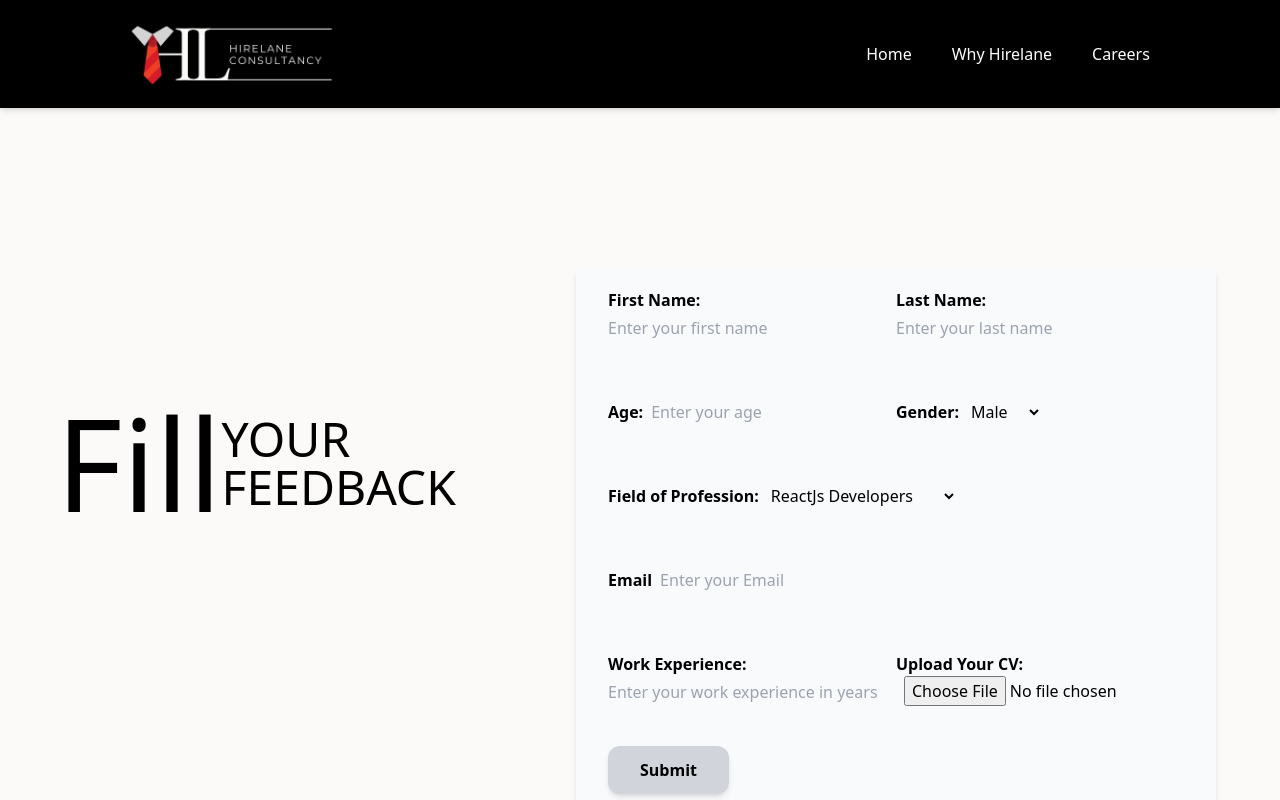
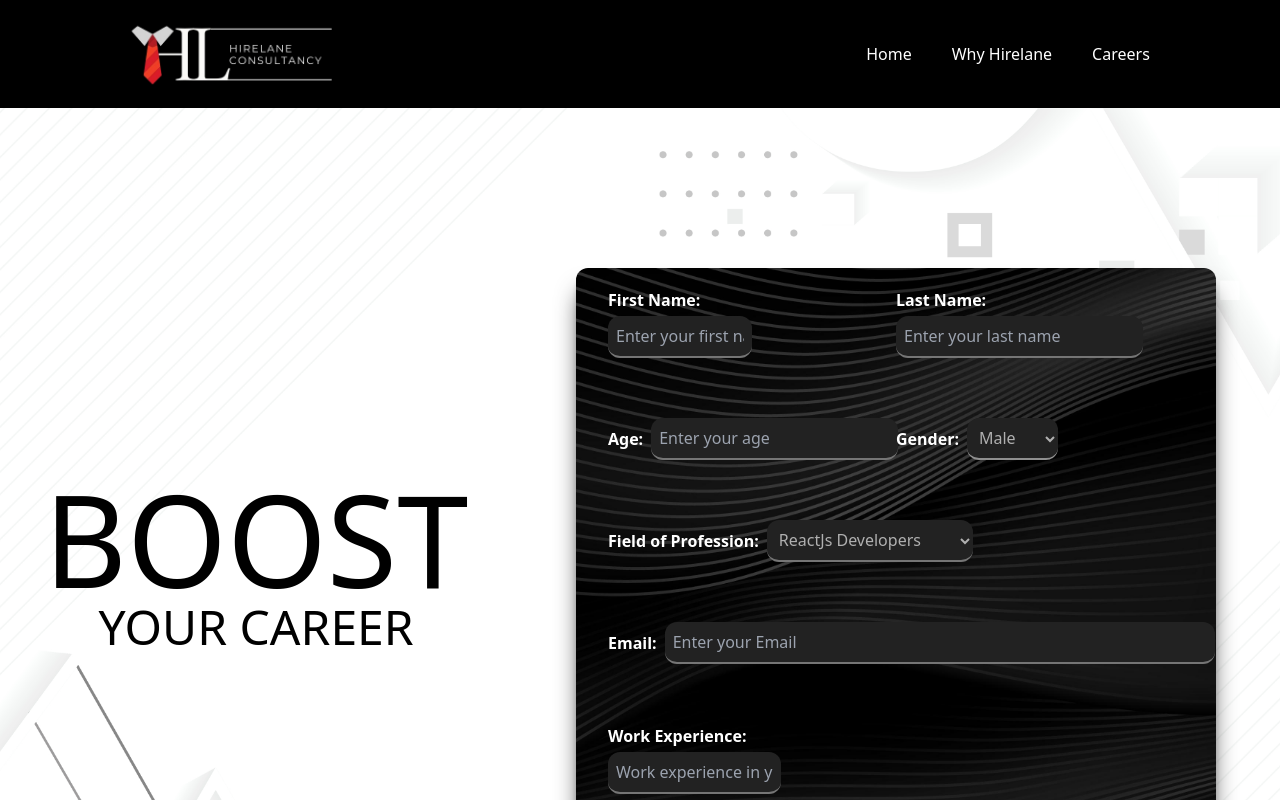
Before and after one commit to Hirelane/hirelane_consultancy, a React (Create React App) app: page /careers in a window 1280 px wide. Shown: the top 800 px of the page. Built offline with nearby package versions, Linux system fonts and the light colour scheme.

Commit message:
form ui updated, bg added to website

```diff
--- a/src/components/AboutUsHeader.jsx
+++ b/src/components/AboutUsHeader.jsx
@@ -1,10 +1,16 @@
 import leftImg from '../assets/about-header-left.jpg';
 import midImg from '../assets/about-header-mid.jpg';
 import rightImg from '../assets/about-header-right.jpg';
+import pageBG from '../assets/pageBG.jpg';
 
 const AboutUsHeader = () => {
     return (
-        <div className="flex flex-col justify-center items-center py-20">
+        <div className="flex flex-col justify-center items-center py-20" style={{
+            background: `url(${pageBG})`,
+            backgroundSize: 'cover',
+            backgroundRepeat: 'no-repeat',
+            backgroundPosition: 'center',
+        }}>
             <p className='text-[1.4rem] font-sans mb-1'>ABOUT US</p>
             <p className='text-[2rem] font-semibold'>We are unlocking IT potential</p>
             <p className='text-[1.2rem] text-center font-light w-[600px]'>We're here to help organizations not just survive but thrive in today's ever-changing landscape through IT innovation.</p>
--- a/src/components/CareerForm.jsx
+++ b/src/components/CareerForm.jsx
@@ -2,6 +2,8 @@ import { motion } from 'framer-motion';
 import { slideIn } from '../utils/Motion.js';
 import { useState } from 'react';
 import { professions } from '../data.js';
+import blackBG from '../assets/exertiseBG.jpg'
+import pageBG from '../assets/pageBG.jpg'
 
 const CareerForm = () => {
 
@@ -44,14 +46,19 @@ const CareerForm = () => {
 
     return (
         <>
-          <div className='flex h-[100%] lg:flex-row flex-col flex-wrap lg:mt-0 sm:mt-[90px]'>
+          <div className='flex h-[100%] lg:flex-row flex-col flex-wrap lg:mt-0 sm:mt-[90px] pb-40' style={{
+                    background: `url(${pageBG})`,
+                    backgroundSize: 'cover',
+                    backgroundRepeat: 'no-repeat',
+                    backgroundPosition: 'center',
+                }}>
             <motion.div
               initial="hidden"
               animate="show"
               variants={slideIn('left', "tween", 0.2, 1)}
-              className='w-[30%] flex mx-auto justify-center items-center'>
-              <h1 className='text-9xl'>Fill</h1>
-              <h1 className='text-5xl'>YOUR FEEDBACK</h1>
+              className='w-[30%] flex flex-col mx-auto justify-center items-center'>
+              <h1 className='text-9xl'>BOOST</h1>
+              <h1 className='text-5xl text-justify'>YOUR CAREER</h1>
             </motion.div>
 
 
@@ -63,29 +70,34 @@ const CareerForm = () => {
               <form
                 id='feedbackForm'
                 onSubmit={handleSubmit}
-                className='mt-12 flex flex-col gap-8  bg-slate-50 rounded-md shadow-md mb-3'>
+                className='mt-12 flex flex-col gap-8 z-20 shadow-[#373737] bg-slate-50 rounded-xl pb-3 shadow-xl mb-3' style={{
+                    background: `url(${blackBG})`,
+                    backgroundSize: 'cover',
+                    backgroundRepeat: 'no-repeat',
+                    backgroundPosition: 'center',
+                }}>
                 <div className='flex flex-row justify-start flex-wrap'>
                   <label
                     className='w-[45%] ml-[5%] flex flex-col mt-5 mb-2'>
-                    <span className='font-bold'>First Name: </span>
+                    <span className='font-bold text-white'>First Name: </span>
                     <input
                       name='fname'
                       value={form.fname}
                       required
                       onChange={handleChange}
                       placeholder='Enter your first name'
-                      className='rounded-md mt-1 bg-transparent'
+                      className='rounded-xl border-b-2 border-[#757575] text-[#b0b0b0] w-[50%] mt-1 bg-[#222222] p-2'
                     />
                   </label>
                   <label
                     className='flex flex-col mt-5 mb-2'>
-                    <span className='font-bold'>Last Name: </span>
+                    <span className='font-bold text-white'>Last Name: </span>
                     <input
                       name='surname'
                       value={form.surname}
                       onChange={handleChange}
                       placeholder='Enter your last name'
-                      className='rounded-md mt-1 bg-transparent'
+                      className='rounded-xl border-b-2 border-[#757575] text-[#b0b0b0] mt-1 bg-[#222222] p-2'
                     />
                   </label>
                 </div>
@@ -93,7 +105,7 @@ const CareerForm = () => {
                 <div className='flex justify-start flex-wrap flex-row'>
                   <label
                     className='flex flex-col lg:flex-row w-[45%] lg:items-center ml-[5%] mt-5 mb-2'>
-                    <span className='font-bold'>Age: </span>
+                    <span className='font-bold text-white'>Age: </span>
                     <input
                       name='age'
                       required
@@ -101,13 +113,13 @@ const CareerForm = () => {
                       onChange={handleChange}
                       placeholder='Enter your age'
                       type='number'
-                      className='rounded-md sm:mt-1 xl:mt-0 xl:ml-2 bg-transparent'
+                      className='rounded-xl w-[40] sm:mt-1 xl:mt-0 xl:ml-2 text-[#b0b0b0] bg-[#222222] border-b-2 border-[#757575] p-2'
                     />
                   </label>
                   <label
                     className='flex flex-col lg:flex-row lg:items-center mt-5 mb-2'>
-                    <span className='font-bold'>Gender: </span>
-                    <select name='gender' form='feedbackForm' onChange={handleChange} value={form.gender} className='bg-transparent sm:mt-1 xl:mt-0 xl:ml-2'>
+                    <span className='font-bold text-white'>Gender: </span>
+                    <select name='gender' form='feedbackForm' onChange={handleChange} value={form.gender} className='bg-[#222222] p-2 border-b-2 border-[#909090] rounded-xl text-[#b0b0b0] sm:mt-1 xl:mt-0 xl:ml-2'>
                       <option value="male">Male</option>
                       <option value="female">Female</option>
                       <option value="others">Others</option>
@@ -118,8 +130,8 @@ const CareerForm = () => {
                 <div className='flex justify-start flex-wrap flex-row'>
                   <label
                     className='flex flex-col lg:flex-row lg:items-center mt-5 mb-2 ml-[5%]'>
-                    <span className='font-bold'>Field of Profession: </span>
-                    <select name='profession' form='feedbackForm' onChange={handleChange} value={form.profession} className='bg-transparent sm:mt-1 xl:mt-0 xl:ml-2'>
+                    <span className='font-bold text-white'>Field of Profession: </span>
+                    <select name='profession' form='feedbackForm' onChange={handleChange} value={form.profession} className='bg-[#222222] p-2 border-b-2 border-[#757575] rounded-xl text-[#b0b0b0] sm:mt-1 xl:mt-0 xl:ml-2'>
                     {
                         professions.map((data) => {
                             return <option value={data}>{data}</option>
@@ -131,7 +143,7 @@ const CareerForm = () => {
                 <div className='flex justify-start flex-wrap flex-row'>
                   <label
                     className='flex flex-col lg:flex-row lg:items-center mt-5 mb-2 ml-[5%]'>
-                    <span className='font-bold'>Email </span>
+                    <span className='font-bold text-white'>Email: </span>
                     <input
                       type='email'
                       name='email'
@@ -139,7 +151,7 @@ const CareerForm = () => {
                       required
                       onChange={handleChange}
                       placeholder='Enter your Email'
-                      className='w-[550px] sm:mt-1 xl:mt-0 xl:ml-2 bg-transparent'
+                      className='w-[550px] bg-[#222222] text-[#b0b0b0] border-b-2 border-[#757575] rounded-xl sm:mt-1 xl:mt-0 xl:ml-2 p-2'
                     />
                   </label>
                 </div>
@@ -147,33 +159,33 @@ const CareerForm = () => {
                 <div className='flex flex-row justify-start flex-wrap'>
                   <label
                     className='w-[45%] ml-[5%] flex flex-col mt-5 mb-2'>
-                    <span className='font-bold'>Work Experience: </span>
+                    <span className='font-bold text-white'>Work Experience: </span>
                     <input
                       name='fname'
                       value={form.workex}
                       required
                       onChange={handleChange}
-                      placeholder='Enter your work experience in years'
-                      className='rounded-md mt-1 bg-transparent'
+                      placeholder='Work experience in years'
+                      className='rounded-xl w-[60%] mt-1 bg-[#222222] border-[#757575] text-[#b0b0b0] p-2 border-b-2'
                     />
                   </label>
                   <label
                     className='flex flex-col mt-5 mb-2'>
-                    <span className='font-bold'>Upload Your CV: </span>
+                    <span className='font-bold text-white'>Upload Your CV: </span>
                     <input
                         type='file'
                         name='cv'
                         required
                         accept='.pdf,.doc,.docx' // Specify accepted file formats
                         onChange={handleFileChange}
-                        className='ml-2'
+                        className='p-2 bg-[#222222] text-[#b0b0b0] rounded-xl'
                     />
                   </label>
                 </div>
 
                 <button
                   type="submit"
-                  className=" bg-gray-300 hover:bg-gray-400 ml-[5%] py-3 px-8 mb-3 outline-none w-fit text-black font-bold shadow-md shadow-primary rounded-xl"
+                  className=" bg-[#222222] border-b-2 border-[#757575] hover:bg-gray-400 ml-[5%] py-3 px-8 mb-3 hover:text-[#222222] duration-300 outline-none w-fit text-[#b0b0b0] font-bold shadow-md shadow-primary rounded-xl"
                 >
                   Submit
                 </button>
--- a/src/components/HowItWorksTimeline.jsx
+++ b/src/components/HowItWorksTimeline.jsx
@@ -1,6 +1,7 @@
 import AnimatedUnderline from "./AnimatedUnderline";
 import { VerticalTimeline, VerticalTimelineElement } from "react-vertical-timeline-component";
 import { howItWorks } from "../data";
+import pageBG from '../assets/pageBG.jpg'
 
 const WorksCard = ({work}) => {
     return (
@@ -58,7 +59,12 @@ const WorksCard = ({work}) => {
 
 const HowItWorksTimeline = () => {
     return (
-        <>
+        <div style={{
+            background: `url(${pageBG})`,
+            backgroundSize: 'cover',
+            backgroundRepeat: 'no-repeat',
+            backgroundPosition: 'center',
+        }}>
             <div className="flex justify-center items-center">
                 <h1 className=' text-[4rem] font-bold text-[#000000] mt-10'>How It <span className='text-[#F13F25]'><AnimatedUnderline text={'Works.'}/></span></h1>
             </div>
@@ -73,7 +79,7 @@ const HowItWorksTimeline = () => {
                     ))}
                 </VerticalTimeline>
             </div>
-        </>
+        </div>
     )
 }
 
--- a/src/components/USP.jsx
+++ b/src/components/USP.jsx
@@ -1,8 +1,14 @@
 import integration from '../assets/integration.png'
 import collaboration from '../assets/collaboration.png'
+import pageBG from '../assets/pageBG.jpg'
 
 const USP = () => (
-    <div>
+    <div style={{
+        background: `url(${pageBG})`,
+        backgroundSize: 'cover',
+        backgroundRepeat: 'no-repeat',
+        backgroundPosition: 'center',
+    }}>
         <div className="ml-24">
             <h1 className='mt-10 text-[4rem] font-bold'>What <span className='text-[#F13F25]'>Differentiates</span> Us?</h1>
         </div>
--- a/src/pages/Recruitment.js
+++ b/src/pages/Recruitment.js
@@ -1,14 +1,20 @@
 import RecruitmentHeader from "../components/RecruitmentHeader";
 import RecruitmentProcess from "../components/RecruitmentProcess";
 import HowItHelps from "../components/HowItHelps";
+import pageBG from '../assets/pageBG.jpg'
 
 const Recruitment = () => {
     return (
-        <>
+        <div style={{
+            background: `url(${pageBG})`,
+            backgroundSize: 'cover',
+            backgroundRepeat: 'no-repeat',
+            backgroundPosition: 'center',
+        }}>
             <RecruitmentHeader />
             <RecruitmentProcess />
             <HowItHelps />
-        </>
+        </div>
     )
 }
 
```
Also changed, not shown: src/components/MissionVision.jsx (+7 -1 lines), src/components/RecruitmentProcess.jsx (+8 -2 lines), src/assets/pageBG.jpg (added).
